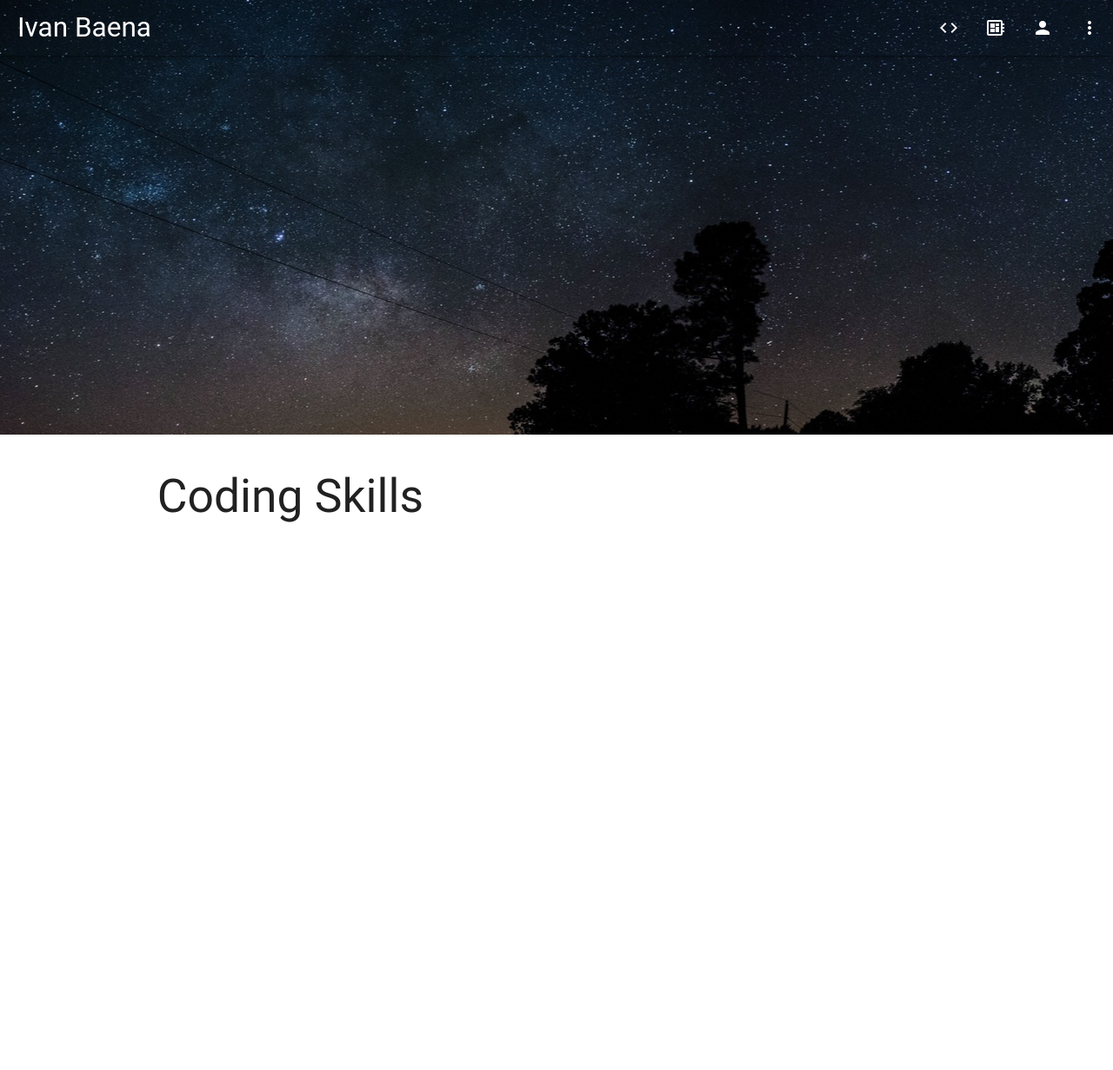
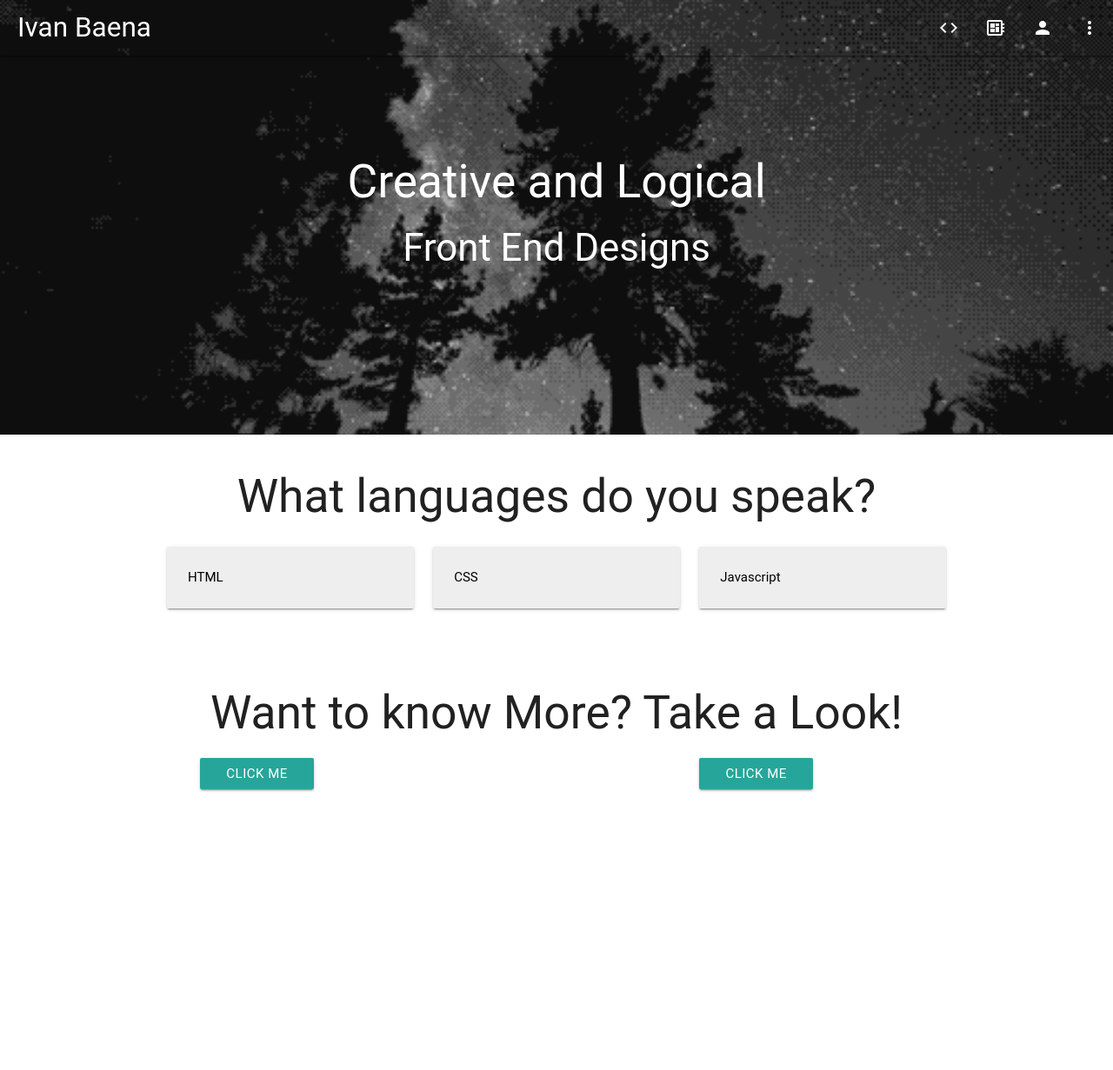
Before and after one commit to ibaena/portfolio-materialize, a PHP site: page /home.html in a window 1280 px wide. Shown: the whole page at 87% size. Before the commit the page ends 601 px from the top, so only its background shows below. Run offline with PHP 8.4, Linux system fonts and the light colour scheme; some libraries are stand-ins or nearby versions; some web fonts are replaced.

Commit message:
added skills and about section also did transition js effect on about section

```diff
--- a/css/style.css
+++ b/css/style.css
@@ -6,3 +6,13 @@ nav{
 nav .brand-logo {
   padding-left: 20px;
 }
+
+/*transisiton about content*/
+
+#image-test {
+  padding-top: 10px;
+  opacity: 0;
+}
+ #about-list li{
+  opacity: 0;
+ }
--- a/home.html
+++ b/home.html
@@ -8,8 +8,12 @@
   <link rel="stylesheet" type="text/css" href="css/style.css">
 </head>
 <body>
-  <div class="parallax-container" id="home-content">
-    <div class="parallax"><img src="img/test.jpg"></div>
+  <div class="parallax-container valign-wrapper" id="home-content">
+    <div class="parallax"><img src="img/giphy.gif"></div>
+      <div class="row center-align">
+        <h2 class="valign white-text"> Creative and Logical</h2>
+        <h3 class="valign white-text">Front End Designs</h3>
+      </div>
   </div>
   <nav class="transparent">
     <div class="nav-wrapper">
@@ -23,12 +27,59 @@
     </div>
   </nav>
 
+  <div class="container" id="skill-content">
+    <div class="section white">
+      <h2 class="header center-align">What languages do you speak?</h2>
+      <div class="row">
+        <div class="col s4">
+          <div class="card-panel teal grey lighten-3 hoverable">
+            <span class="black-text">HTML
+            </span>
+          </div>
+        </div>
+        <div class="col s4">
+          <div class="card-panel grey lighten-3 hoverable">
+            <span class="black-text">CSS
+            </span>
+          </div>
+        </div>
+        <div class="col s4">
+          <div class="card-panel grey lighten-3 hoverable">
+            <span class="black-text">Javascript
+            </span>
+          </div>
+        </div>
+      </div>
+    </div>
+  </div>
+  <div class="container" id="about-content">
+    <div class="section white">
+      <h2 class="header center-align">Want to know More? Take a Look!</h2>
+        <div class="row">
+        <div class="col s3 center-align">
+           <a href="#!" class="btn waves-effect waves-light" onclick="Materialize.fadeInImage('#image-test')">Click Me</a>
+           <img id="image-test" class=" circle responsive-img" src="img/imonkey.jpg">
+        </div>
+        <div class="col s4 offset-s4 center-align">
+          <a href="#!" class="btn waves-effect waves-light" onclick="Materialize.showStaggeredList('#about-list')">Click Me</a>
+          <ul id="about-list">
+            <li>
+              <a href="#!">Bio</a>
+              <p>Description</p>
+            </li>
+            <li>
+              <a href="#!">Hobbies</a>
+              <p>Description</p>
+            </li>
+            <li>
+              <a href="#!">Work</a>
+              <p>Description</p>
+            </li>
+          </ul>
 
-  <div class="container">
-    <div class="section white">
-      <div class="row">
-        <h2 class="header">Coding Skills</h2>
+        </div>
 
+    </div>
   </div>
   </div>
 
```
Also changed, not shown: img/home-background.png (deleted), img/imonkey.jpg (added), img/jupiter.gif (deleted). Lines whose indentation alone changed are shown as unchanged.
